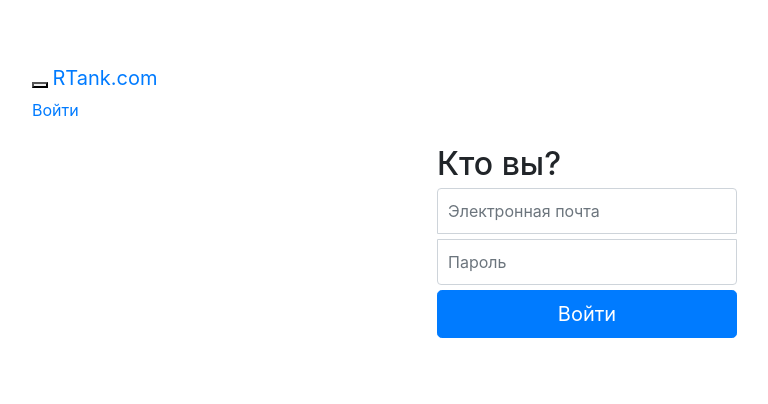
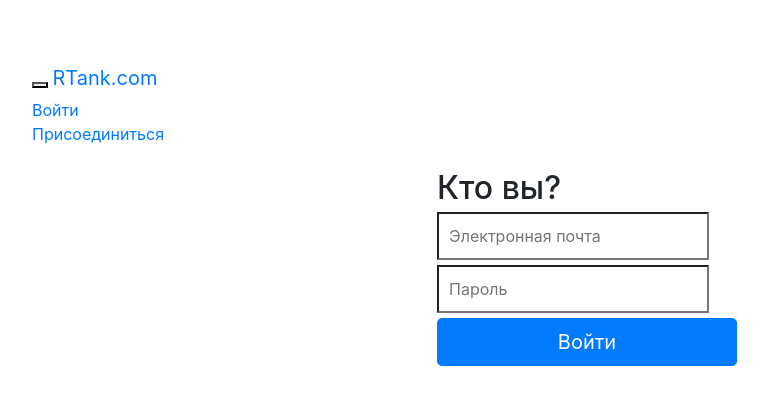
Before and after one commit to rasmadeus/rtank, a website: page views/login.html in a window 1280 px wide. Both pictures are taken after a click on the button "Toggle navigation". Shown: the whole page, without its empty margins (53-821 px from the left). Drawn offline with nearby package versions, Linux system fonts and the light colour scheme; files that its build step writes are made by us from their sources.

Commit message:
Style names refactoring done

```diff
--- a/public/css/style.css
+++ b/public/css/style.css
@@ -1,25 +1,24 @@
 body {
     padding-top: 50px;
 }
-.starter-template {
+.article_content {
     padding: 40px 15px;
     text-align: center;
 }
 
-.form-signin {
+.form_login {
     max-width: 330px;
     padding: 15px;
     margin: 0 auto;
 }
 
-.form-signin .form-signin-heading,
-.form-signin {
+.form_login .form_login_header, form_login {
     margin-bottom: 5px;
 }
-.form-signin .checkbox {
+.form_login .checkbox {
     font-weight: normal;
 }
-.form-signin .form-control {
+.form_login .form_control {
     position: relative;
     height: auto;
     -webkit-box-sizing: border-box;
@@ -29,17 +28,17 @@ body {
     font-size: 16px;
 }
 
-.form-signin .form-control:focus {
+.form_login .form_control:focus {
     z-index: 2;
 }
 
-.form-signin input[type="email"] {
+.form_login input[type="email"] {
     margin-bottom: 5px;
     border-bottom-right-radius: 0;
     border-bottom-left-radius: 0;
 }
 
-.form-signin input[type="password"] {
+.form_login input[type="password"] {
     margin-bottom: 5px;
     border-top-left-radius: 0;
     border-top-right-radius: 0;
--- a/views/base.html
+++ b/views/base.html
@@ -32,13 +32,12 @@
                 </div>
                 <div id="navbar" class="collapse navbar-collapse">
                     <ul class="nav navbar-nav navbar-right">
-                        <li>
-                            {% if user %}
-                                <a href="/users/logout">Выйти</a>
-                            {% else %}
-                                <a href="/users/login">Войти</a>
-                            {% endif %}
-                        </li>
+                        {% if user %}
+                            <li><a href="/users/logout">Выйти</a></li>
+                        {% else %}
+                            <li><a href="/users/login">Войти</a></li>
+                            <li><a href="/users/signup">Присоединиться</a></li>
+                        {% endif %}
                     </ul>
                 </div>
             </div>
--- a/views/login.html
+++ b/views/login.html
@@ -1,11 +1,11 @@
 {% extends "base.html" %}
 {% block content %}
-    <form class="form-signin" method="post">
-        <h2 class="form-signin-heading">Кто вы?</h2>
+    <form class="form_login" method="post">
+        <h2 class="form_login_header">Кто вы?</h2>
         <label for="inputEmail" class="sr-only">Электронная почта</label>
-        <input type="email" name="username" id="inputEmail" class="form-control" placeholder="Электронная почта" required autofocus>
+        <input type="email" name="username" id="inputEmail" class="form_control" placeholder="Электронная почта" required autofocus>
         <label for="inputPassword" class="sr-only">Пароль</label>
-        <input type="password" name="password" id="inputPassword" class="form-control" placeholder="Пароль" required>
+        <input type="password" name="password" id="inputPassword" class="form_control" placeholder="Пароль" required>
         <button class="btn btn-lg btn-primary btn-block" type="submit">Войти</button>
     </form>
 {% endblock %}
```
Also changed, not shown: views/article.html (+1 -1 lines), views/index.html (+1 -1 lines).
